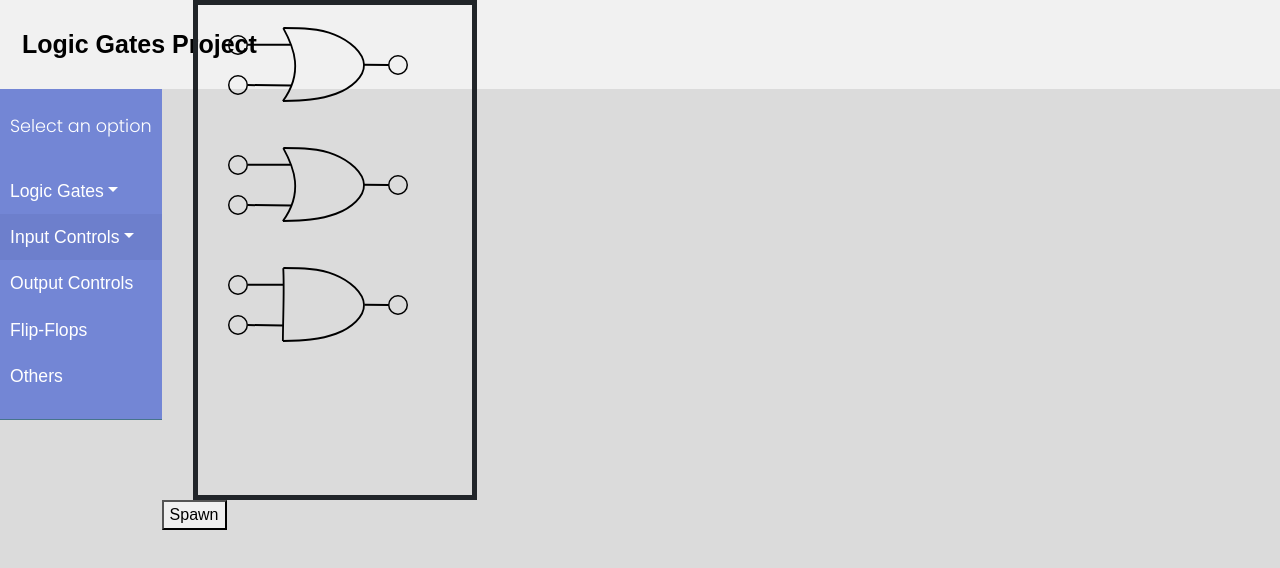
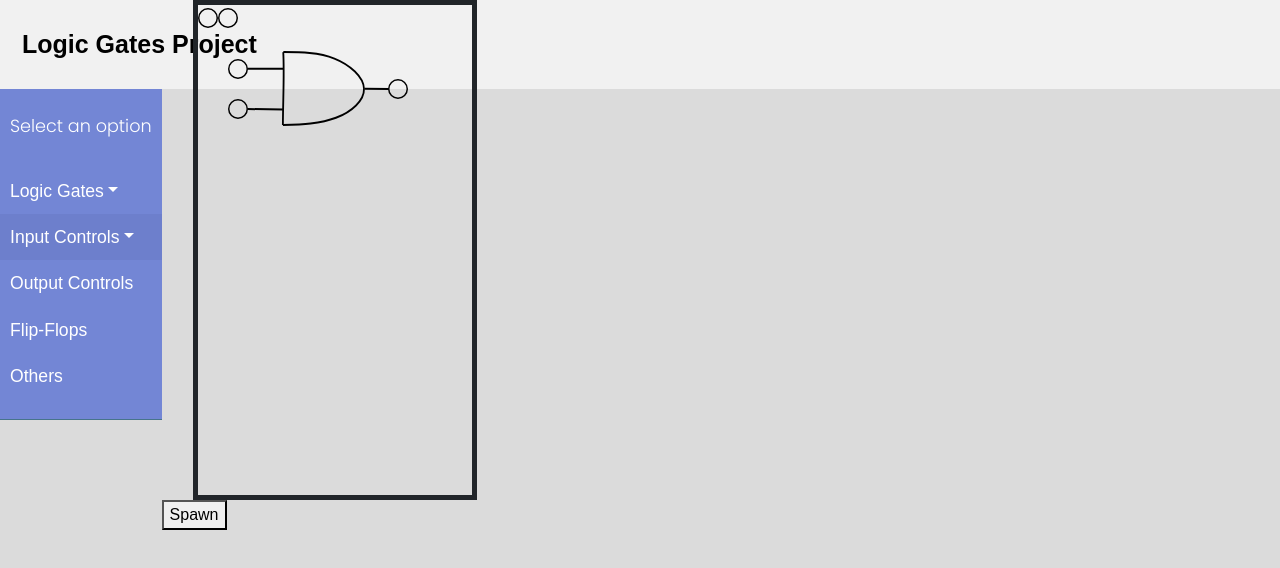
Before and after one commit to jamesdistefano1/logicGates, a React (Create React App) app: page / in a window 1280 px wide. Shown: the top 568 px of the page. Built offline with nearby package versions, Linux system fonts and the light colour scheme.

Commit message:
wires misalligned

```diff
--- a/src/modules/application/canvas/Canvas.js
+++ b/src/modules/application/canvas/Canvas.js
@@ -13,7 +13,7 @@ class Canvas extends React.Component{
   state = {
     gateArray : [
       {type: "OR"},
-      {type: "OR"},
+      {type: "WIRE"},
       {type: "AND"}
     ]
   }
@@ -28,9 +28,9 @@ class Canvas extends React.Component{
           {
             this.state.gateArray.map((gate)=>{
               console.log(gate.type);
-              if (gate.type == "OR"){
+              if (gate.type == "WIRE"){
                 return(
-                  <Or />
+                  <Wire />
 	        )
 	      }
 	      if (gate.type == "AND"){
--- a/src/modules/application/canvas/Wire.js
+++ b/src/modules/application/canvas/Wire.js
@@ -7,10 +7,10 @@ function Wire(){
   return(
     <div>
       <Draggable grid={[20, 20]}>
-        <img src={require('./LINE_NODE.svg')} draggable = "false" width = '240' height = '120'/>
+        <img src={require('./WIRE_NODE.svg')} draggable = "false" width = '20' height = '20'/>
       </Draggable>
       <Draggable grid={[20, 20]}>
-        <img src={require('./LINE_NODE.svg')} draggable = "false" width = '240' height = '120'/>
+        <img src={require('./WIRE_NODE.svg')} draggable = "false" width = '20' height = '20'/>
       </Draggable>
     </div>
   );
```
